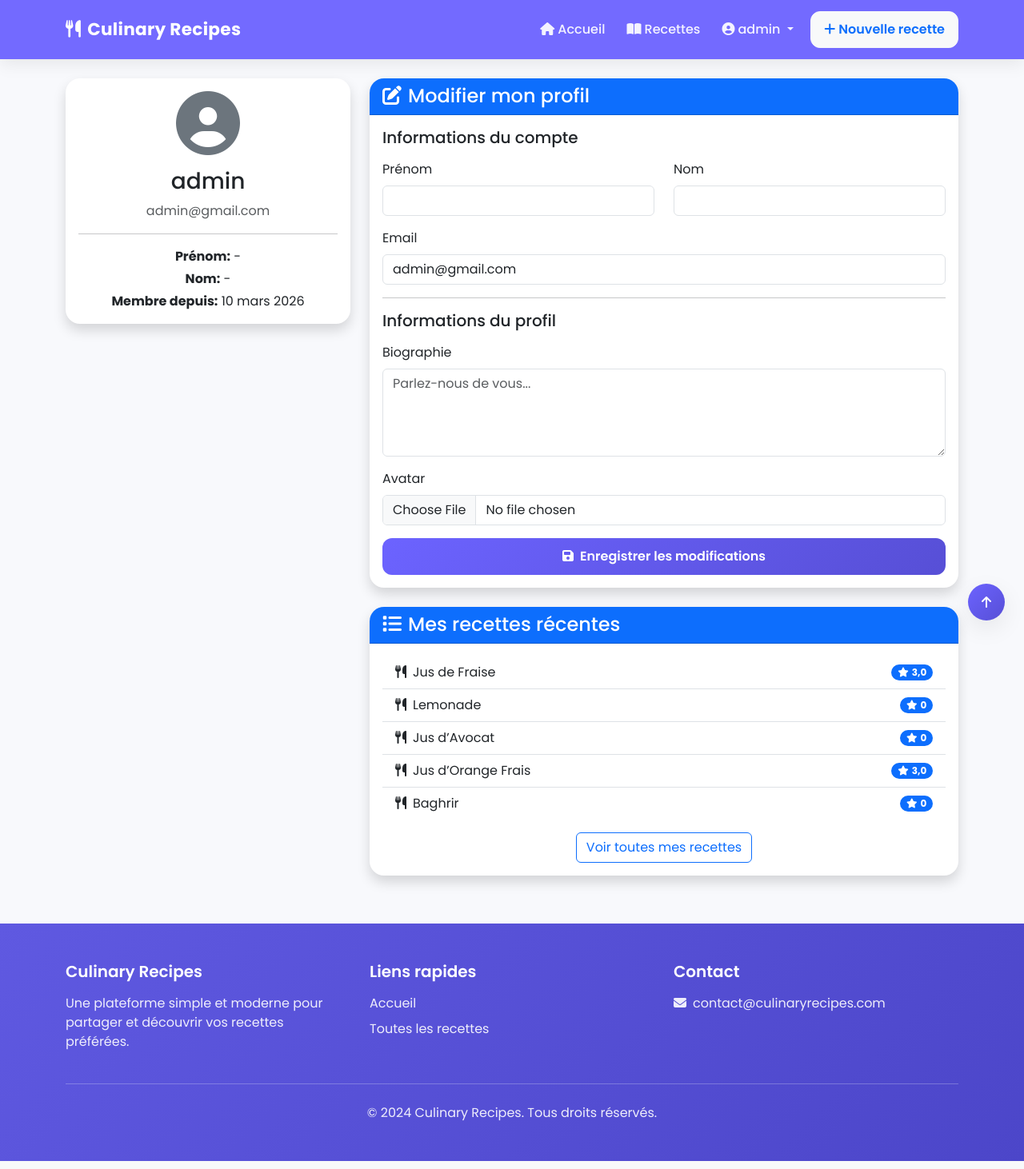
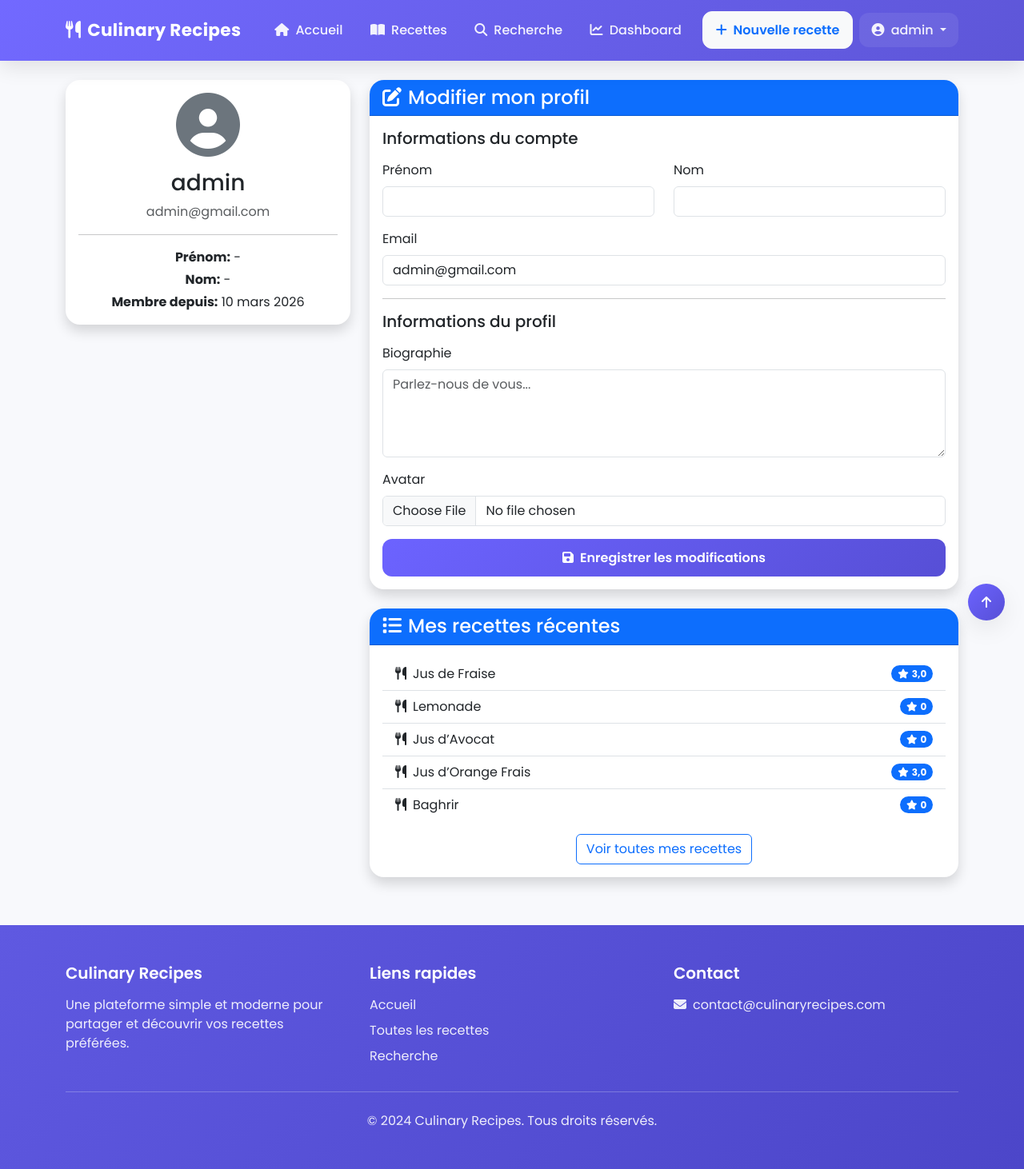
Before and after one commit to ayoubmorchid/culinary_recipes, a Django app: page /comptes/profil/ in a window 1280 px wide. Shown: the whole page at 80% size. Run offline with Django 4.2, Linux system fonts and the light colour scheme; a user stored in the database is signed in; data comes from the database, SQL or seed files in the repository; both versions use the stored data as it was after the commit.

Commit message:
Refactor recipes URLs and fix navbar links

```diff
--- a/recipes/urls.py
+++ b/recipes/urls.py
@@ -4,29 +4,24 @@ from . import views
 app_name = 'recipes'
 
 urlpatterns = [
-    # Page d'accueil
-    path('', views.home, name='home'),
+    # Liste des recettes
+    path('', views.RecipeListView.as_view(), name='recipe_list'),
 
-    # Liste des recettes
-    path('recettes/', views.RecipeListView.as_view(), name='recipe_list'),
-
-    # Création d'une recette  ✅ لازم قبل slug
-    path('recette/creer/', views.RecipeCreateView.as_view(), name='recipe_create'),
+    # Création d'une recette
+    path('creer/', views.RecipeCreateView.as_view(), name='recipe_create'),
 
     # Mes recettes
     path('mes-recettes/', views.my_recipes, name='my_recipes'),
 
-
-
     # Recettes par catégorie
     path('categorie/<slug:slug>/', views.CategoryRecipeListView.as_view(), name='category'),
 
-    # Modification d'une recette ✅ قبل detail
-    path('recette/<slug:slug>/modifier/', views.RecipeUpdateView.as_view(), name='recipe_update'),
+    # Modification d'une recette
+    path('<slug:slug>/modifier/', views.RecipeUpdateView.as_view(), name='recipe_update'),
 
-    # Suppression d'une recette ✅ قبل detail
-    path('recette/<slug:slug>/supprimer/', views.RecipeDeleteView.as_view(), name='recipe_delete'),
+    # Suppression d'une recette
+    path('<slug:slug>/supprimer/', views.RecipeDeleteView.as_view(), name='recipe_delete'),
 
-    # Détail d'une recette ✅ خليها آخر وحدة
-    path('recette/<slug:slug>/', views.RecipeDetailView.as_view(), name='recipe_detail'),
+    # Détail d'une recette
+    path('<slug:slug>/', views.RecipeDetailView.as_view(), name='recipe_detail'),
 ]
--- a/templates/base.html
+++ b/templates/base.html
@@ -37,31 +37,38 @@
         }
 
         .navbar {
-            background: rgba(108, 99, 255, 0.95);
-            backdrop-filter: blur(8px);
-            box-shadow: 0 6px 20px rgba(0, 0, 0, 0.08);
-            padding-top: 0.85rem;
-            padding-bottom: 0.85rem;
+            background: linear-gradient(135deg, rgba(108, 99, 255, 0.96), rgba(87, 79, 214, 0.96));
+            backdrop-filter: blur(10px);
+            box-shadow: 0 8px 24px rgba(0, 0, 0, 0.10);
+            padding-top: 0.9rem;
+            padding-bottom: 0.9rem;
         }
 
         .navbar-brand {
             font-weight: 700;
             font-size: 1.35rem;
             letter-spacing: 0.3px;
+            display: flex;
+            align-items: center;
         }
 
         .nav-link {
             font-weight: 500;
             color: rgba(255, 255, 255, 0.92) !important;
             transition: 0.25s ease;
-            border-radius: 10px;
-            padding: 0.55rem 0.85rem !important;
+            border-radius: 12px;
+            padding: 0.6rem 0.95rem !important;
         }
 
         .nav-link:hover,
         .nav-link:focus {
             color: #ffffff !important;
             background: rgba(255, 255, 255, 0.12);
+        }
+
+        .user-menu {
+            background: rgba(255, 255, 255, 0.08);
+            border-radius: 12px;
         }
 
         .dropdown-menu {
@@ -265,6 +272,11 @@
             .nav-link {
                 margin-bottom: 0.35rem;
             }
+
+            .user-menu {
+                width: 100%;
+                text-align: center;
+            }
         }
     </style>
 
@@ -273,75 +285,133 @@
 <body>
     <nav class="navbar navbar-expand-lg navbar-dark sticky-top">
         <div class="container">
-            <a class="navbar-brand" href="{% url 'home' %}">
-                <i class="fas fa-utensils me-2"></i>Culinary Recipes
+
+            <a class="navbar-brand d-flex align-items-center" href="{% url 'home' %}">
+                <i class="fas fa-utensils me-2"></i>
+                <span>Culinary Recipes</span>
             </a>
 
-            <button class="navbar-toggler border-0 shadow-none" type="button" data-bs-toggle="collapse" data-bs-target="#navbarNav">
+            <button class="navbar-toggler border-0 shadow-none"
+                    type="button"
+                    data-bs-toggle="collapse"
+                    data-bs-target="#navbarNav">
                 <span class="navbar-toggler-icon"></span>
             </button>
 
             <div class="collapse navbar-collapse" id="navbarNav">
-                <ul class="navbar-nav ms-auto align-items-lg-center">
+
+                <ul class="navbar-nav mx-auto align-items-lg-center gap-lg-1">
+
                     <li class="nav-item">
                         <a class="nav-link" href="{% url 'home' %}">
-                            <i class="fas fa-home me-1"></i>Accueil
-                        </a>
-                    </li>
-                    <li class="nav-item">
-                        <a class="nav-link" href="{% url 'recipes:recipe_list' %}">
-                            <i class="fas fa-book-open me-1"></i>Recettes
+                            <i class="fas fa-home me-1"></i>
+                            Accueil
                         </a>
                     </li>
 
+                    <li class="nav-item">
+                        <a class="nav-link" href="{% url 'recipes:recipe_list' %}">
+                            <i class="fas fa-book-open me-1"></i>
+                            Recettes
+                        </a>
+                    </li>
+
+                    <li class="nav-item">
+                        <a class="nav-link" href="{% url 'recipes:recipe_list' %}">
+                            <i class="fas fa-search me-1"></i>
+                            Recherche
+                        </a>
+                    </li>
 
                     {% if user.is_authenticated %}
-                        <li class="nav-item dropdown">
-                            <a class="nav-link dropdown-toggle" href="#" id="userDropdown" role="button" data-bs-toggle="dropdown" aria-expanded="false">
-                                <i class="fas fa-user-circle me-1"></i>{{ user.username }}
+                    <li class="nav-item">
+                        <a class="nav-link" href="{% url 'dashboard' %}">
+                            <i class="fas fa-chart-line me-1"></i>
+                            Dashboard
+                        </a>
+                    </li>
+                    {% endif %}
+
+                </ul>
+
+                <div class="d-flex align-items-lg-center flex-column flex-lg-row gap-2">
+
+                    {% if user.is_authenticated %}
+
+                        <a class="btn btn-light text-primary"
+                           href="{% url 'recipes:recipe_create' %}">
+                            <i class="fas fa-plus me-1"></i>
+                            Nouvelle recette
+                        </a>
+
+                        <div class="dropdown">
+                            <a class="nav-link dropdown-toggle user-menu px-3"
+                               href="#"
+                               id="userDropdown"
+                               role="button"
+                               data-bs-toggle="dropdown"
+                               aria-expanded="false">
+                                <i class="fas fa-user-circle me-1"></i>
+                                {{ user.username }}
                             </a>
+
                             <ul class="dropdown-menu dropdown-menu-end" aria-labelledby="userDropdown">
+
                                 <li>
-                                    <a class="dropdown-item" href="{% url 'accounts:profile' %}">
-                                        <i class="fas fa-user me-2"></i>Mon profil
+                                    <a class="dropdown-item"
+                                       href="{% url 'accounts:profile' %}">
+                                        <i class="fas fa-user me-2"></i>
+                                        Mon profil
                                     </a>
                                 </li>
+
                                 <li>
-                                    <a class="dropdown-item" href="{% url 'recipes:my_recipes' %}">
-                                        <i class="fas fa-list me-2"></i>Mes recettes
+                                    <a class="dropdown-item"
+                                       href="{% url 'recipes:my_recipes' %}">
+                                        <i class="fas fa-list me-2"></i>
+                                        Mes recettes
                                     </a>
                                 </li>
+
                                 <li>
-                                    <a class="dropdown-item" href="{% url 'favorites:favorites_list' %}">
-                                        <i class="fas fa-heart me-2"></i>Mes favoris
+                                    <a class="dropdown-item"
+                                       href="{% url 'favorites:favorites_list' %}">
+                                        <i class="fas fa-heart me-2"></i>
+                                        Mes favoris
                                     </a>
                                 </li>
+
                                 <li><hr class="dropdown-divider"></li>
+
                                 <li>
-                                    <a class="dropdown-item" href="{% url 'accounts:logout' %}">
-                                        <i class="fas fa-sign-out-alt me-2"></i>Déconnexion
+                                    <a class="dropdown-item text-danger"
+                                       href="{% url 'accounts:logout' %}">
+                                        <i class="fas fa-sign-out-alt me-2"></i>
+                                        Déconnexion
                                     </a>
                                 </li>
+
                             </ul>
-                        </li>
-                        <li class="nav-item ms-lg-2">
-                            <a class="btn btn-light text-primary" href="{% url 'recipes:recipe_create' %}">
-                                <i class="fas fa-plus me-1"></i>Nouvelle recette
-                            </a>
-                        </li>
+                        </div>
+
                     {% else %}
-                        <li class="nav-item">
-                            <a class="nav-link" href="{% url 'accounts:login' %}">
-                                <i class="fas fa-sign-in-alt me-1"></i>Connexion
-                            </a>
-                        </li>
-                        <li class="nav-item ms-lg-2">
-                            <a class="btn btn-light text-primary" href="{% url 'accounts:register' %}">
-                                <i class="fas fa-user-plus me-1"></i>Inscription
-                            </a>
-                        </li>
+
+                        <a class="nav-link"
+                           href="{% url 'accounts:login' %}">
+                            <i class="fas fa-sign-in-alt me-1"></i>
+                            Connexion
+                        </a>
+
+                        <a class="btn btn-light text-primary"
+                           href="{% url 'accounts:register' %}">
+                            <i class="fas fa-user-plus me-1"></i>
+                            Inscription
+                        </a>
+
                     {% endif %}
-                </ul>
+
+                </div>
+
             </div>
         </div>
     </nav>
@@ -377,7 +447,9 @@
                         <li class="mb-2">
                             <a href="{% url 'recipes:recipe_list' %}">Toutes les recettes</a>
                         </li>
-
+                        <li class="mb-2">
+                            <a href="{% url 'recipes:recipe_list' %}">Recherche</a>
+                        </li>
                     </ul>
                 </div>
                 <div class="col-md-4">
```
Also changed, not shown: db.sqlite3.
